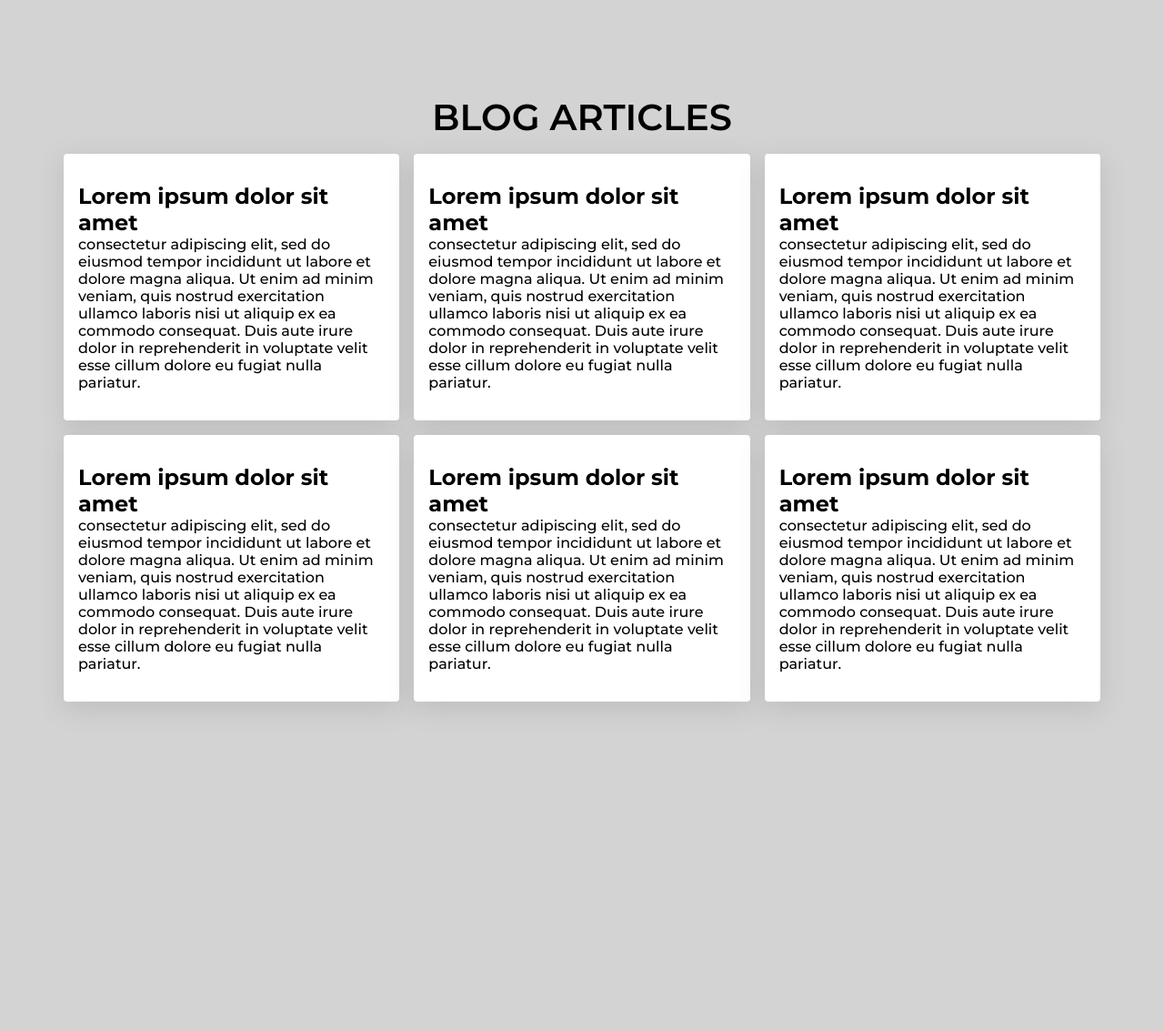
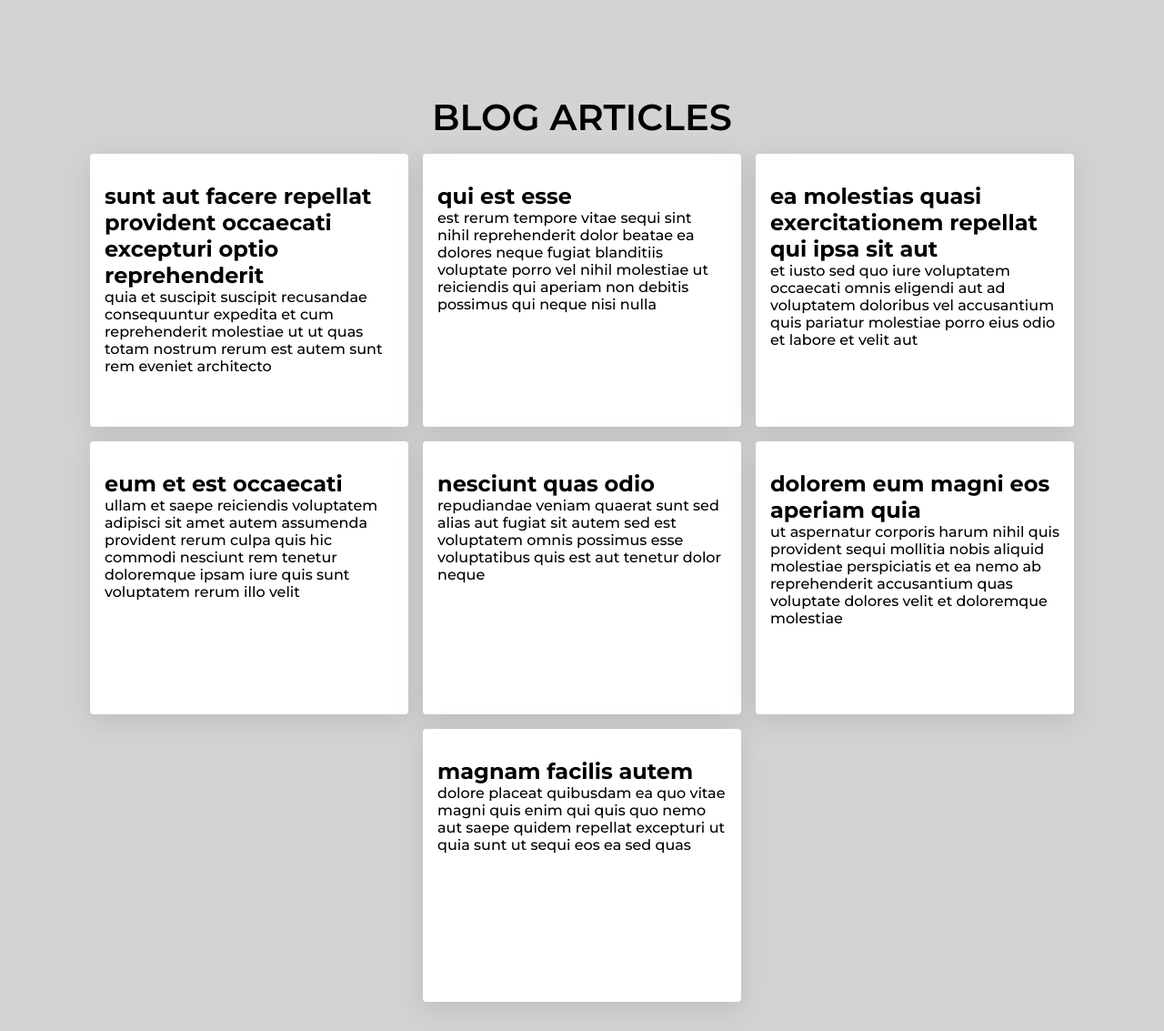
Before and after one commit to alancleyton/dj-simple-app, a Django app: page /blog/articles/ in a window 1280 px wide. Shown: the part 67-1200 px from the top of the page at 91% size. Run offline with Django 5.2, Linux system fonts and the light colour scheme.

Commit message:
add data to blog views

```diff
--- /dev/null
+++ b/blog/data.py
@@ -0,0 +1,44 @@
+posts = [
+    {
+        "userId": 1,
+        "id": 1,
+        "title": "sunt aut facere repellat provident occaecati excepturi optio reprehenderit",
+        "body": "quia et suscipit\nsuscipit recusandae consequuntur expedita et cum\nreprehenderit molestiae ut ut quas totam\nnostrum rerum est autem sunt rem eveniet architecto"
+    },
+    {
+        "userId": 1,
+        "id": 2,
+        "title": "qui est esse",
+        "body": "est rerum tempore vitae\nsequi sint nihil reprehenderit dolor beatae ea dolores neque\nfugiat blanditiis voluptate porro vel nihil molestiae ut reiciendis\nqui aperiam non debitis possimus qui neque nisi nulla"
+    },
+    {
+        "userId": 1,
+        "id": 3,
+        "title": "ea molestias quasi exercitationem repellat qui ipsa sit aut",
+        "body": "et iusto sed quo iure\nvoluptatem occaecati omnis eligendi aut ad\nvoluptatem doloribus vel accusantium quis pariatur\nmolestiae porro eius odio et labore et velit aut"
+    },
+    {
+        "userId": 1,
+        "id": 4,
+        "title": "eum et est occaecati",
+        "body": "ullam et saepe reiciendis voluptatem adipisci\nsit amet autem assumenda provident rerum culpa\nquis hic commodi nesciunt rem tenetur doloremque ipsam iure\nquis sunt voluptatem rerum illo velit"
+    },
+    {
+        "userId": 1,
+        "id": 5,
+        "title": "nesciunt quas odio",
+        "body": "repudiandae veniam quaerat sunt sed\nalias aut fugiat sit autem sed est\nvoluptatem omnis possimus esse voluptatibus quis\nest aut tenetur dolor neque"
+    },
+    {
+        "userId": 1,
+        "id": 6,
+        "title": "dolorem eum magni eos aperiam quia",
+        "body": "ut aspernatur corporis harum nihil quis provident sequi\nmollitia nobis aliquid molestiae\nperspiciatis et ea nemo ab reprehenderit accusantium quas\nvoluptate dolores velit et doloremque molestiae"
+    },
+    {
+        "userId": 1,
+        "id": 7,
+        "title": "magnam facilis autem",
+        "body": "dolore placeat quibusdam ea quo vitae\nmagni quis enim qui quis quo nemo aut saepe\nquidem repellat excepturi ut quia\nsunt ut sequi eos ea sed quas"
+    },
+]
--- a/blog/templates/blog/articles.html
+++ b/blog/templates/blog/articles.html
@@ -3,12 +3,9 @@
     <section>
         <h1>Blog articles</h1>
         <main class="articles">
-            {% include 'blog/partials/article.html' %}
-            {% include 'blog/partials/article.html' %}
-            {% include 'blog/partials/article.html' %}
-            {% include 'blog/partials/article.html' %}
-            {% include 'blog/partials/article.html' %}
-            {% include 'blog/partials/article.html' %}
+            {% for post in posts %}
+                {% include 'blog/partials/article.html' %}
+            {% endfor %}
         </main>
     </section>
 {% endblock  %}
--- a/blog/templates/blog/partials/article.html
+++ b/blog/templates/blog/partials/article.html
@@ -1,12 +1,12 @@
 <article class="article">
     <header class="article__header">
         <h2 class="article__title">
-            Lorem ipsum dolor sit amet
+            {{ post.title }}
         </h2>
     </header>
     <body>
         <p>
-            consectetur adipiscing elit, sed do eiusmod tempor incididunt ut labore et dolore magna aliqua. Ut enim ad minim veniam, quis nostrud exercitation ullamco laboris nisi ut aliquip ex ea commodo consequat. Duis aute irure dolor in reprehenderit in voluptate velit esse cillum dolore eu fugiat nulla pariatur.
+            {{ post.body }}
         </p>
     </body>
 </article>
--- a/blog/views.py
+++ b/blog/views.py
@@ -1,15 +1,21 @@
 from django.shortcuts import render
 from django.http import HttpRequest, HttpResponse
+from blog.data import posts
 
 # Create your views here.
 def articles(request: HttpRequest) -> HttpResponse:
+    context = {
+        'head_title': 'Blog - Articles',
+        'posts': posts,
+    }
+
     if request.method == 'GET':
-        return HttpResponse(render(
-                request, 'blog/articles.html',
-                { 'head_title': 'Blog - list of articles' }))
+        return HttpResponse(render(request, 'blog/articles.html', context ))
 
 def example(request: HttpRequest) -> HttpResponse:
+    context = {
+        'head_title': 'Blog - Articles',
+    }
+
     if request.method == 'GET':
-        return HttpResponse(render(
-                request, 'blog/example.html',
-                { 'head_title': 'Blog - example page' }))
+        return HttpResponse(render(request, 'blog/example.html', context ))
--- a/static/assets/css/main.css
+++ b/static/assets/css/main.css
@@ -18,7 +18,7 @@
 html, body {
   width: 100%;
   height: 100%;
-  overflow: hidden;
+  overflow: auto;
 }
 
 body {
@@ -92,14 +92,19 @@ h1 {
 
 /* Articles */
 .articles {
+  margin: 0 auto;
   display: flex;
   align-items: center;
+  justify-content: center;
   flex-wrap: wrap;
   gap: 1rem;
 }
 
 .article {
   flex: 1 350px;
+  max-width: 350px;
+  justify-self: flex-start;
+  height: 300px;
   padding: 2rem 1rem;
   background-color: var(--white);
   box-shadow: rgba(100, 100, 111, 0.2) 0px 7px 29px 0px;
```
